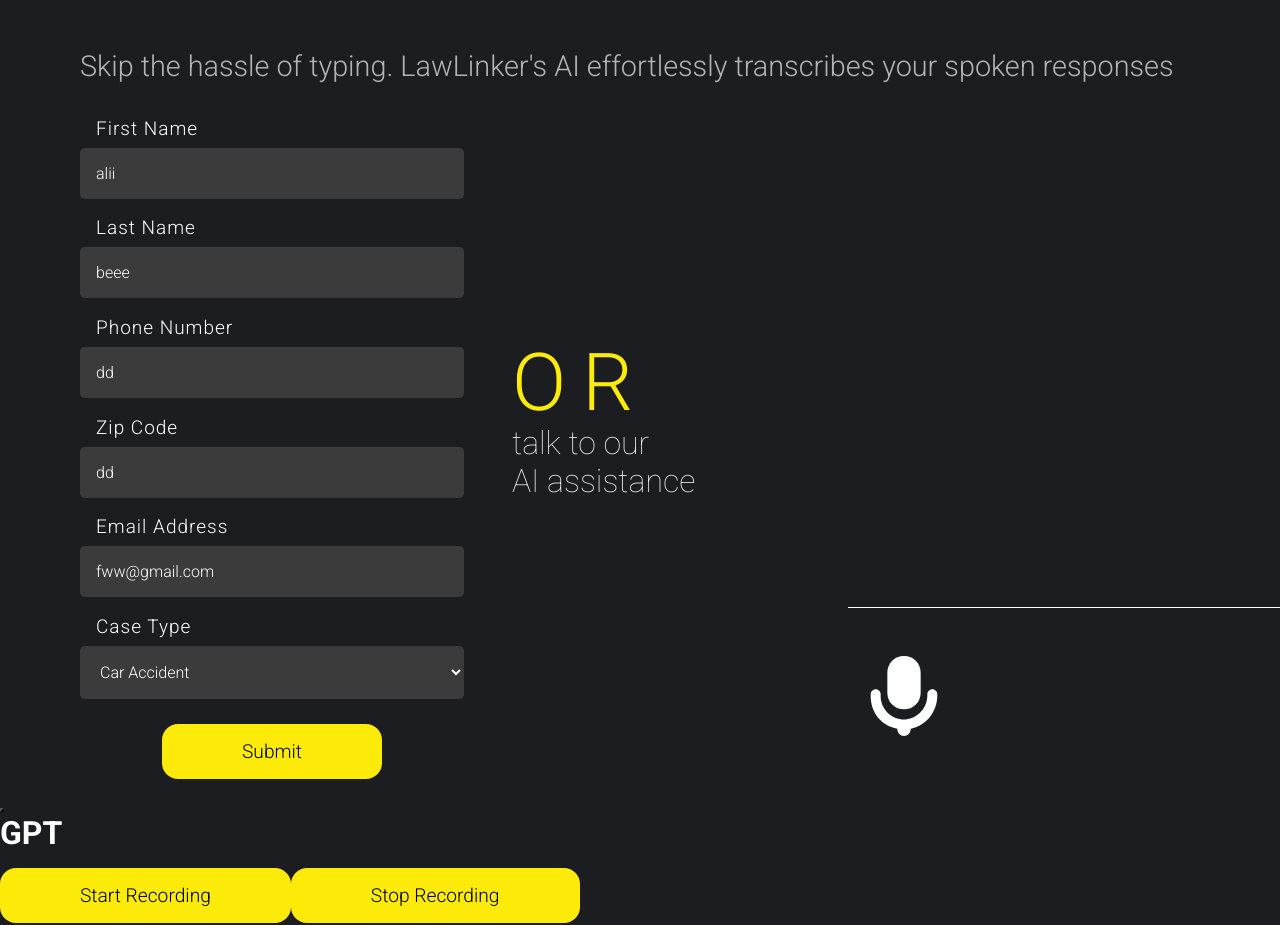
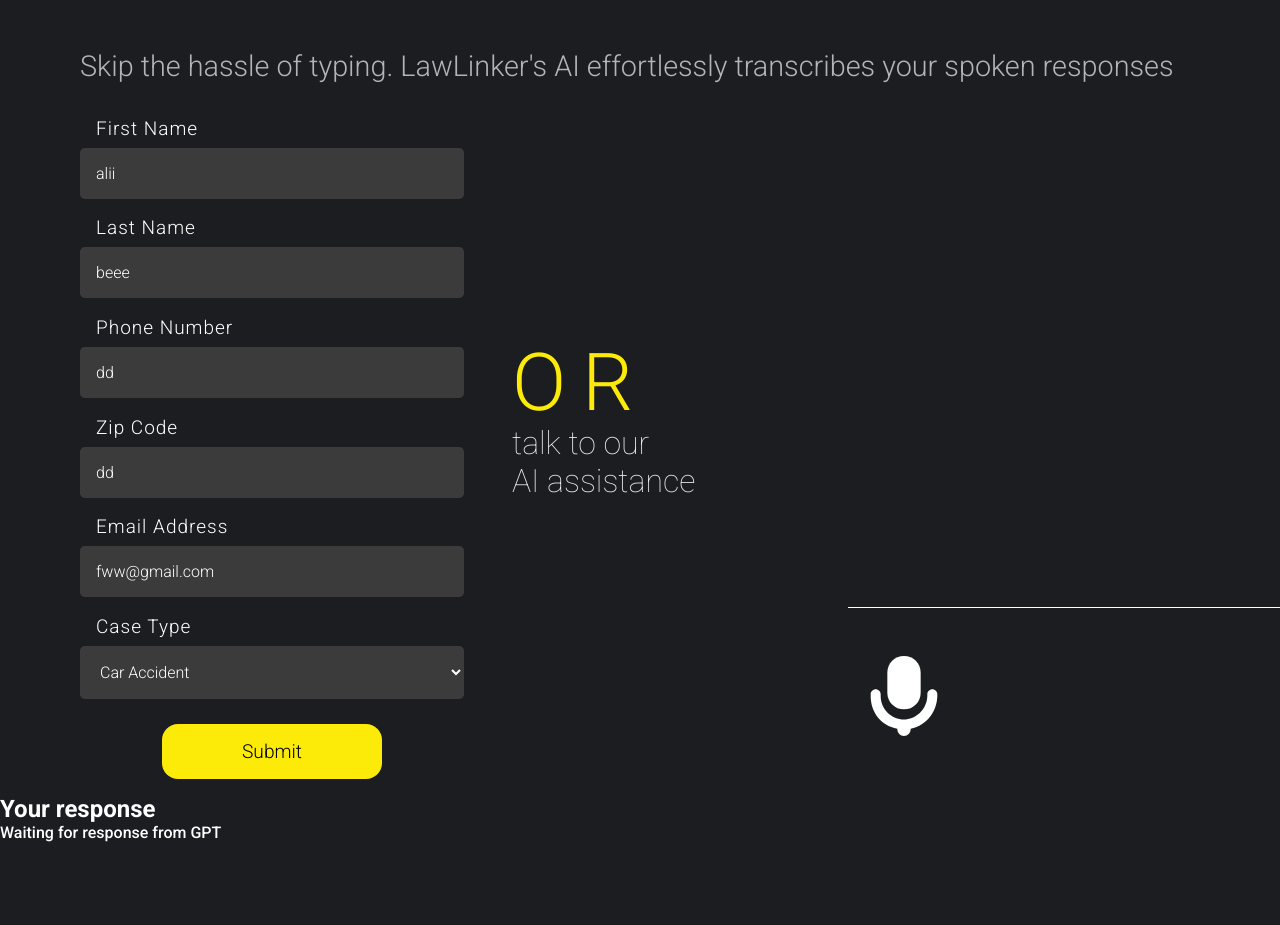
Before and after one commit to JaviTrek/LawLinker, a React (Vite) app in the folder frontend/: page /client in a window 1280 px wide. Shown: the top 925 px of the page. After the commit the page ends 842 px from the top, so only its background shows below. Built offline with nearby package versions, Linux system fonts and the light colour scheme; a web font is replaced by a local one.

Commit message:
Added mic changing with image rendering connected with voice to speech in chat gpt

```diff
--- a/frontend/src/components/Client.jsx
+++ b/frontend/src/components/Client.jsx
@@ -1,20 +1,13 @@
 import '../css/FrontPage.css';
-
+import '../css/Client.css';
 //VERY IMPORTANT TO IMPORT STYLING!
 import '../css/Interface.css';
 import Form from './Form';
-
-import voice from '../assets/voice.svg';
-
-import Input from './Input.jsx';
-import Output from './Output.jsx';
 import { useForm } from 'react-hook-form';
 import VoiceRecord from "./VoiceRecord.jsx";
 
 export default function Client() {
   const {
-    register,
-    handleSubmit,
     formState: { errors },
   } = useForm({
     defaultValues: {
@@ -28,31 +21,21 @@
     },
   });
 
-  const submitNewCase = (formValues) => {
-    console.log(formValues);
-  };
   return (
     <div className="client">
       <h1 className="intro">
         Skip the hassle of typing. LawLinker's AI effortlessly transcribes your
         spoken responses
       </h1>
-      {/* <img src={aiVoice} alt="" className="leftTopImage" /> */}
       <Form />
       <span className="orLine">OR</span>
       <span className="orLine-afterText">
         talk to our <br></br> AI assistance{' '}
       </span>
+      <VoiceRecord/>
       <div className="voice-container">
         <div className="insideBox"></div>
-        <button className="buttonVoice" onClick={() => console.log('ss')}>
-          <img src={voice} alt="voice-mic" className="leftTopImage" />
-        </button>
       </div>
-
-
-        <h1>GPT</h1>
-        <VoiceRecord/>
     </div>
   );
 }
--- a/frontend/src/components/VoiceRecord.jsx
+++ b/frontend/src/components/VoiceRecord.jsx
@@ -1,4 +1,9 @@
 import React, { useState, useRef } from "react";
+import '../css/Client.css';
+
+import voice from '../assets/voice.svg';
+import stopRec from '../assets/stopRec.svg';
+
 
 function VoiceRecorder() {
     const [recording, setRecording] = useState(false);
@@ -54,11 +59,10 @@
 
     return (
         <div>
-            <button className="submitButton" onClick={startRecording} disabled={recording}>Start Recording</button>
-            <button className="submitButton" onClick={stopRecording} disabled={!recording}>Stop Recording</button>
+            {recording ? <img src={stopRec} alt="voice-mic" className="leftTopImage"  onClick={() => stopRecording()} disabled={!recording}></img> :
+            <img src={voice} alt="voice-mic" className="leftTopImage"  onClick={() => startRecording()} disabled={!recording}/>}
             <h2>Your response</h2>
             {audioUrl ? <p>{audioUrl}</p> : <p>Waiting for response from GPT</p>}
-
         </div>
     );
 }
```
Also changed, not shown: frontend/src/assets/stopRec.svg (added).
